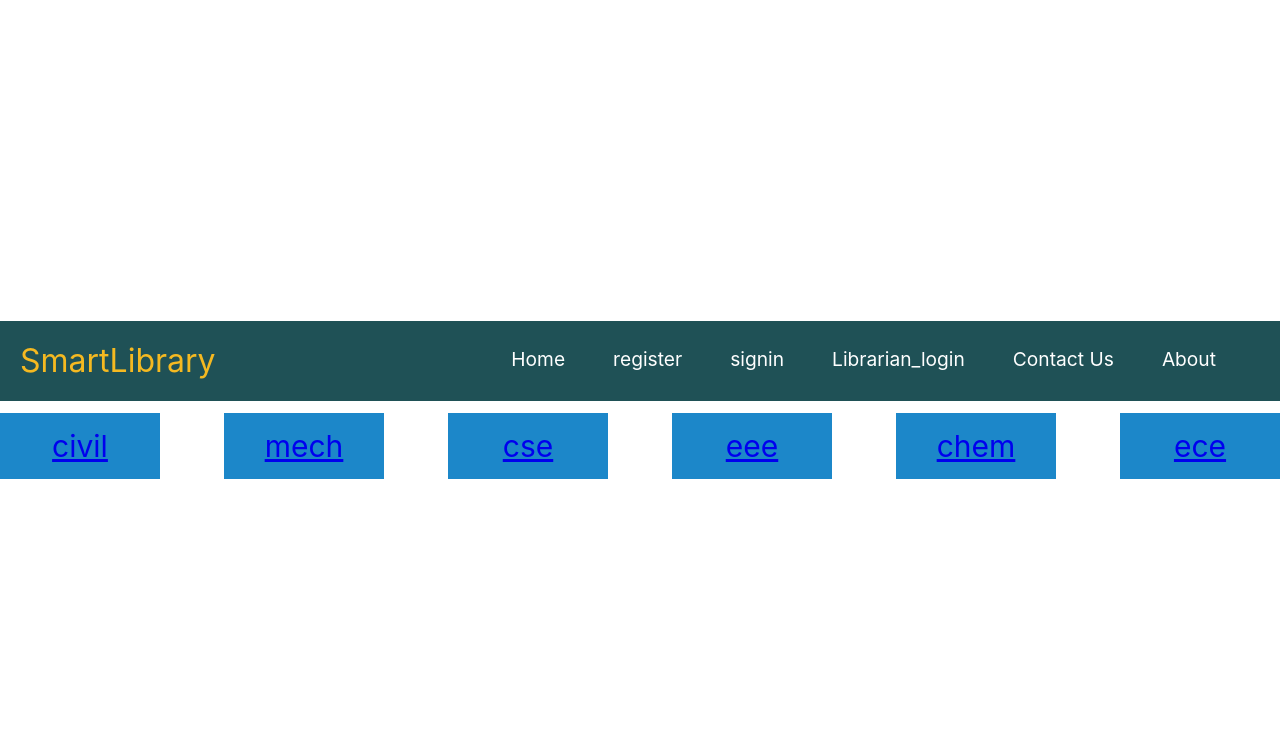
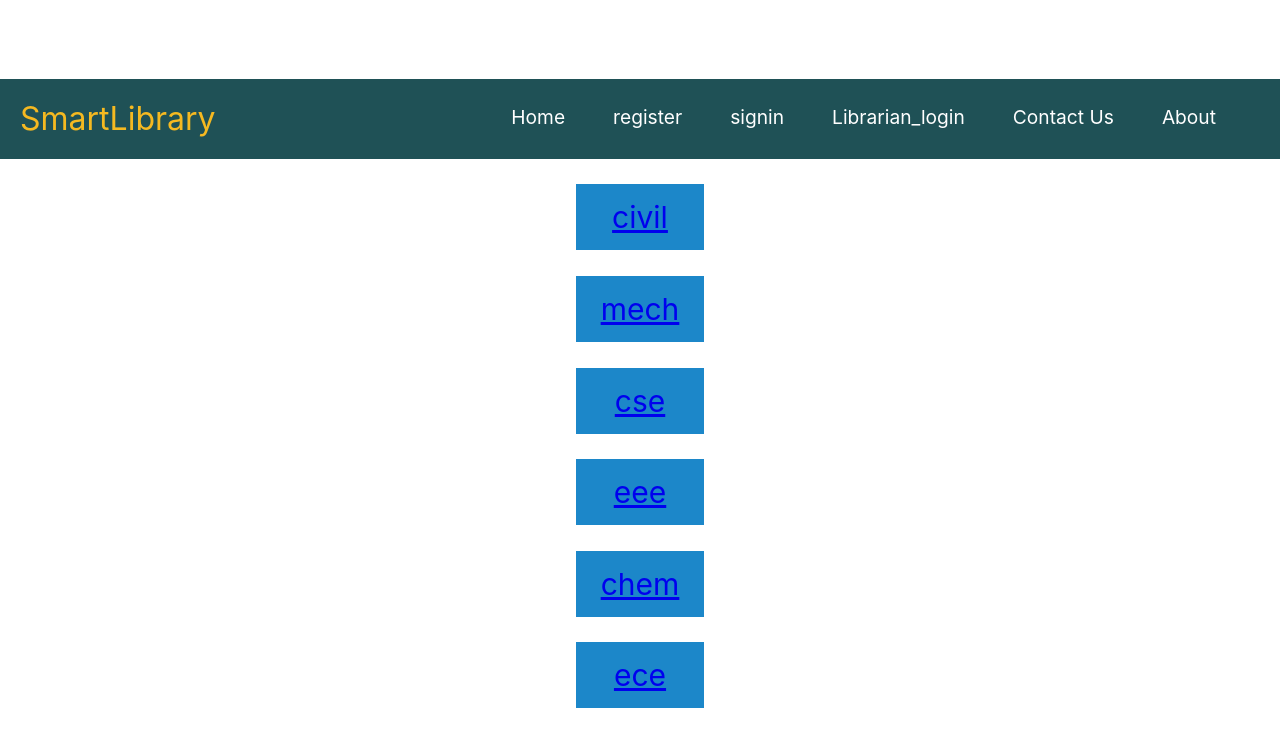
Before and after one commit to SriRam11111/Smart_Library, a React (Create React App) app: page /branches in a window 1280 px wide. Shown: the top 746 px of the page. Built offline with nearby package versions, Linux system fonts and the light colour scheme.

Commit message:
changed router version from v5 to v6

```diff
--- a/src/components/branches/branches.css
+++ b/src/components/branches/branches.css
@@ -1,13 +1,16 @@
 .branchesforlibrary{
-  display: grid;
-  grid-template-columns: repeat(auto-fill, minmax(150px, 1fr));
-  grid-gap:5%;
-  /* justify-content: space-around;
-  align-content: space-around;   */
+  display: flex;
+ flex-direction: column;
+ align-items: center;
 }
 .branches-child{
+  display: flex;
+  align-items: center;
+  justify-content: center;
   font-size: 30px;
   padding: .5em;
+  margin: 1%;
+  width :10%;
   color: #ffffff;
   background: #1c87c9;
   text-align: center;
--- a/src/components/signin/librarian_login.js
+++ b/src/components/signin/librarian_login.js
@@ -1,6 +1,6 @@
 import React from 'react';
 import { useState } from "react";
-import { Redirect } from 'react-router-dom';
+import { useNavigate } from 'react-router-dom';
 import './signin.css'
 /**
  * page to sign into the website
@@ -11,6 +11,7 @@ function Librarian_login() {
   const [uid, setUid] = useState("")
   const [password, setPassword] = useState("")
   const [loginSucessful, setLoginSucessful] = useState(false)
+  const navigate = useNavigate();
 
   const handleInput = (event) => {
     switch (event.target.name) {
@@ -27,7 +28,8 @@ function Librarian_login() {
     }
   }
   if (loginSucessful) {
-    return <Redirect to="/branches" />
+    //return <Redirect to="/branches" />
+    navigate("/branches")
   }
 
   const handleSubmit = (event) => {
--- a/src/components/signin/sign_in.js
+++ b/src/components/signin/sign_in.js
@@ -1,6 +1,6 @@
 import React from 'react';
 import { useState } from "react";
-import { Redirect } from 'react-router-dom';
+import { useNavigate } from 'react-router-dom';
 import './signin.css'
 /**
  * page to sign into the website
@@ -11,6 +11,7 @@ function Sign_in() {
   const [uid, setUid] = useState("")
   const [password, setPassword] = useState("")
   const [loginSucessful, setLoginSucessful] = useState(false)
+  const navigate = useNavigate();
 
   const handleInput = (event) => {
     switch (event.target.name) {
@@ -27,7 +28,8 @@ function Sign_in() {
     }
   }
   if (loginSucessful) {
-    return <Redirect to="/branches" />
+    //return <Redirect to="/branches" />
+    navigate("/branches");
   }
 
   const handleSubmit = (event) => {
--- a/src/navbar/navbar.js
+++ b/src/navbar/navbar.js
@@ -1,5 +1,5 @@
 import React from 'react';
-import { BrowserRouter as Router, Route, Switch, NavLink } from 'react-router-dom';
+import { BrowserRouter as Router, Routes, Route ,NavLink} from 'react-router-dom';
 import './navbar.css'
 import {Home,Register,Sign_in,Contact,About,Branches,
 	Cse,Civil,Eee,Chemical,Ece,Mechanical,Librarian_login,Librarian_navbar,Library_add} from './index'
@@ -7,7 +7,7 @@ import {Home,Register,Sign_in,Contact,About,Branches,
 
 
 /**
- * navbar to show everytime divided as a seperate component
+ * navbar to show everytime divided as a seperate element
  * @returns
  */
 function NavBarContent() {
@@ -115,23 +115,23 @@ function NavBar() {
 			<Router>
 				<NavBarContent />
 				<div className="pages">
-					<Switch>
-						<Route exact path="/" component={Home} />
-						<Route path="/register" component={Register} />
-						<Route path="/sign-in" component={Sign_in} />
-						<Route path="/contact" component={Contact} />
-						<Route path="/about" component={About} />
-						<Route path="/branches" component={Branches} />
-						<Route path="/civil" component={Civil} />
-						<Route path="/mech" component={Mechanical} />
-						<Route path="/cse" component={Cse} />
-						<Route path="/eee" component={Eee} />
-						<Route path="/chem" component={Chemical} />
-						<Route path="/ece" component={Ece} />
-						<Route path="/librarian_login" component={Librarian_login} />
-						<Route path="/library_add" component={Library_add} />
-						<Route path="/librarian_navbar" component={Librarian_navbar} />
-					</Switch>
+					<Routes>
+						<Route exact path="/" element={<Home/>} />
+						<Route path="/register" element={<Register/>} />
+						<Route path="/sign-in" element={<Sign_in/>} />
+						<Route path="/contact" element={<Contact/>} />
+						<Route path="/about" element={<About/>} />
+						<Route path="/branches" element={<Branches/>} />
+						<Route path="/civil" element={<Civil/>} />
+						<Route path="/mech" element={<Mechanical/>} />
+						<Route path="/cse" element={<Cse/>} />
+						<Route path="/eee" element={<Eee/>} />
+						<Route path="/chem" element={<Chemical/>} />
+						<Route path="/ece" element={<Ece/>} />
+						<Route path="/librarian_login" element={<Librarian_login/>} />
+						<Route path="/library_add" element={<Library_add/>} />
+						<Route path="/librarian_navbar" element={<Librarian_navbar/>} />
+					</Routes>
 				</div>
 			</Router>
 		</>
```
